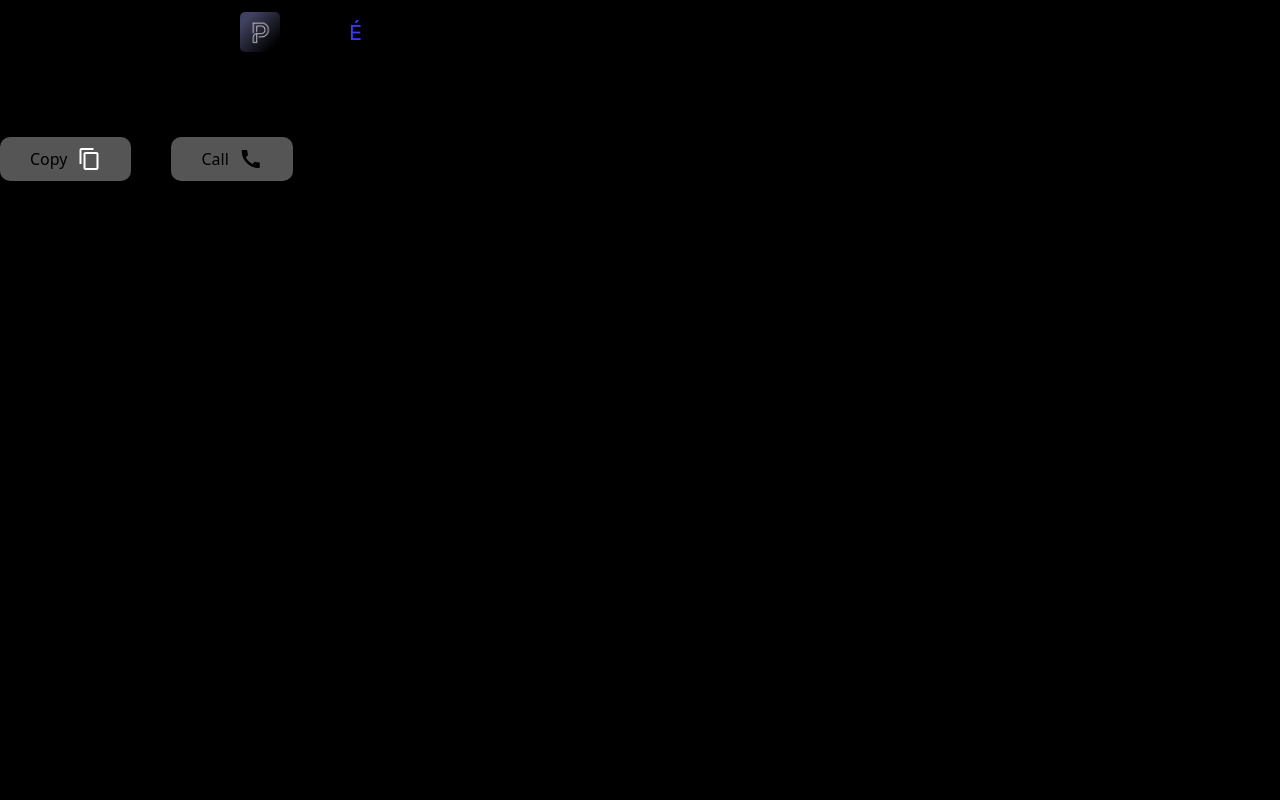
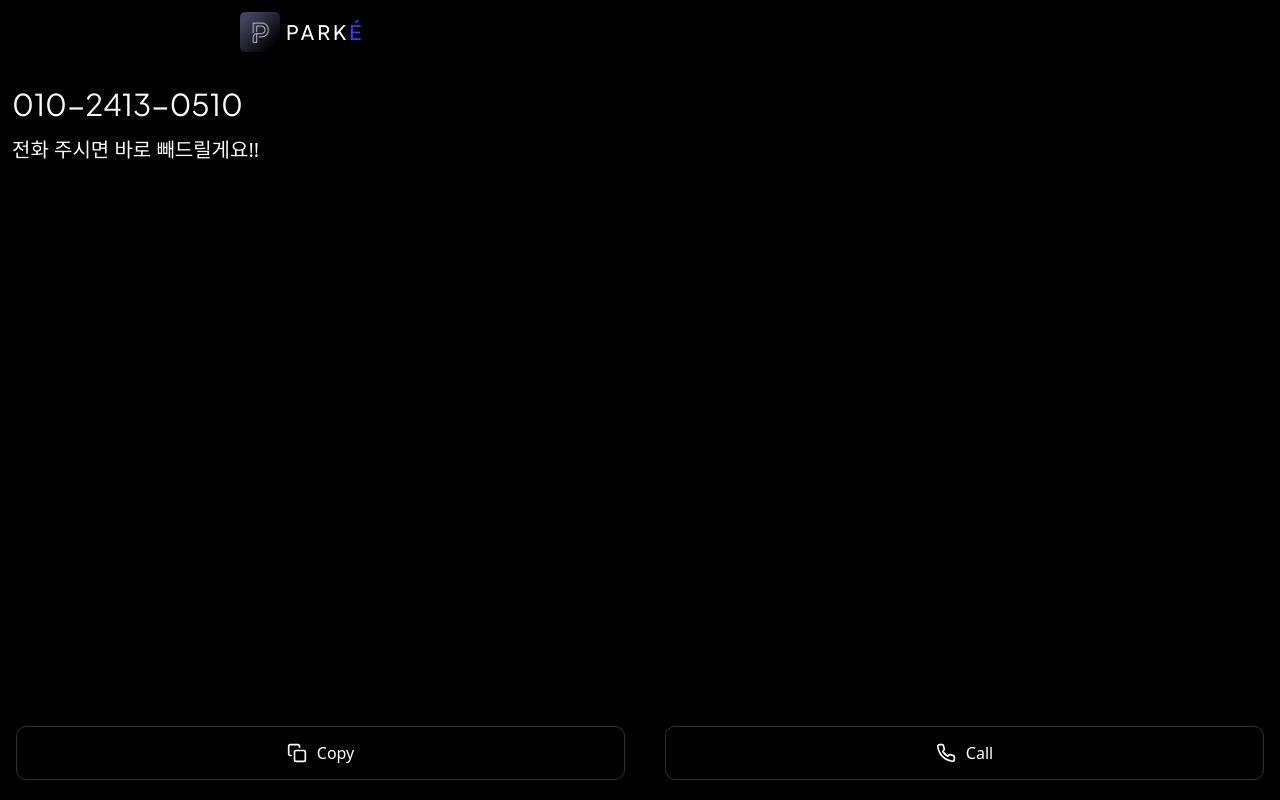
Before and after one commit to kangdaelyeol/parke-web, a React (Vite) app: page /parke/1 in a window 1280 px wide. Built offline with nearby package versions, Linux system fonts and the light colour scheme; no server answers; the database is empty.

Commit message:
UI: update design

```diff
--- a/src/screens/parke/components/footer.tsx
+++ b/src/screens/parke/components/footer.tsx
@@ -1,29 +1,20 @@
 import { useParkeContext } from '@/contexts'
-import { Icon } from '@mui/material'
+import { Copy, Phone } from '@/illustration'
 
 export const Footer = () => {
     const { copyPhone, phone } = useParkeContext()
     return (
-        <div className="mt-[40px] flex gap-[40px]">
-            <div
-                onClick={copyPhone}
-                className="flex gap-[10px] bg-[#555] px-[30px] py-[10px] rounded-[10px] cursor-pointer"
-            >
+        <div className="absolute bottom-5 w-screen px-4 flex gap-[40px] text-white">
+            <div onClick={copyPhone} className={buttonStyle}>
+                <Copy size={20} />
                 <span className="font-medium">Copy</span>
-                <Icon
-                    style={{
-                        color: '#fff',
-                    }}
-                >
-                    content_copy
-                </Icon>
             </div>
-            <a
-                href={phone ? `tel:${phone}` : '#'}
-                className="cursor-pointer gap-[10px] flex bg-[#555] px-[30px] py-[10px] rounded-[10px]"
-            >
-                <span className="font-medium">Call</span> <Icon>call</Icon>
+            <a href={phone ? `tel:${phone}` : '#'} className={buttonStyle}>
+                <Phone size={20} /> <span className="font-medium">Call</span>
             </a>
         </div>
     )
 }
+
+const buttonStyle =
+    'flex justify-center items-center grow gap-[10px] border-[0.5px] border-[#ffffff30] px-[30px] py-[14px] rounded-[10px] cursor-pointer active:bg-[#ffffff30]'
--- a/src/screens/parke/components/header.tsx
+++ b/src/screens/parke/components/header.tsx
@@ -9,7 +9,7 @@ export const Header = () => {
                     />
                 </div>
                 <div className="flex items-center ml-1.5 *:font-medium *:text-[20px]">
-                    <span className="tracking-[0.15em]">PARK</span>
+                    <span className="text-white tracking-[0.15em]">PARK</span>
                     <span className="text-blue-primary tracking-[0.15em]">
                         É
                     </span>
--- a/src/screens/parke/components/main.tsx
+++ b/src/screens/parke/components/main.tsx
@@ -6,7 +6,8 @@ export const Main = () => {
     const { phone, loading, error } = useParkeContext()
 
     return (
-        <div>
+        <div className="text-[#fafafa] w-full">
+            <div className="w-full max-w-200 px-3 flex flex-col">
                 <span className="text-[30px] mt-[30px] font-phone">
                     {loading ? (
                         <Skeleton width={300} height={100} />
@@ -20,5 +21,6 @@ export const Main = () => {
                     전화 주시면 바로 빼드릴게요!!
                 </span>
             </div>
+        </div>
     )
 }
```
Lines whose indentation alone changed are shown as unchanged.
